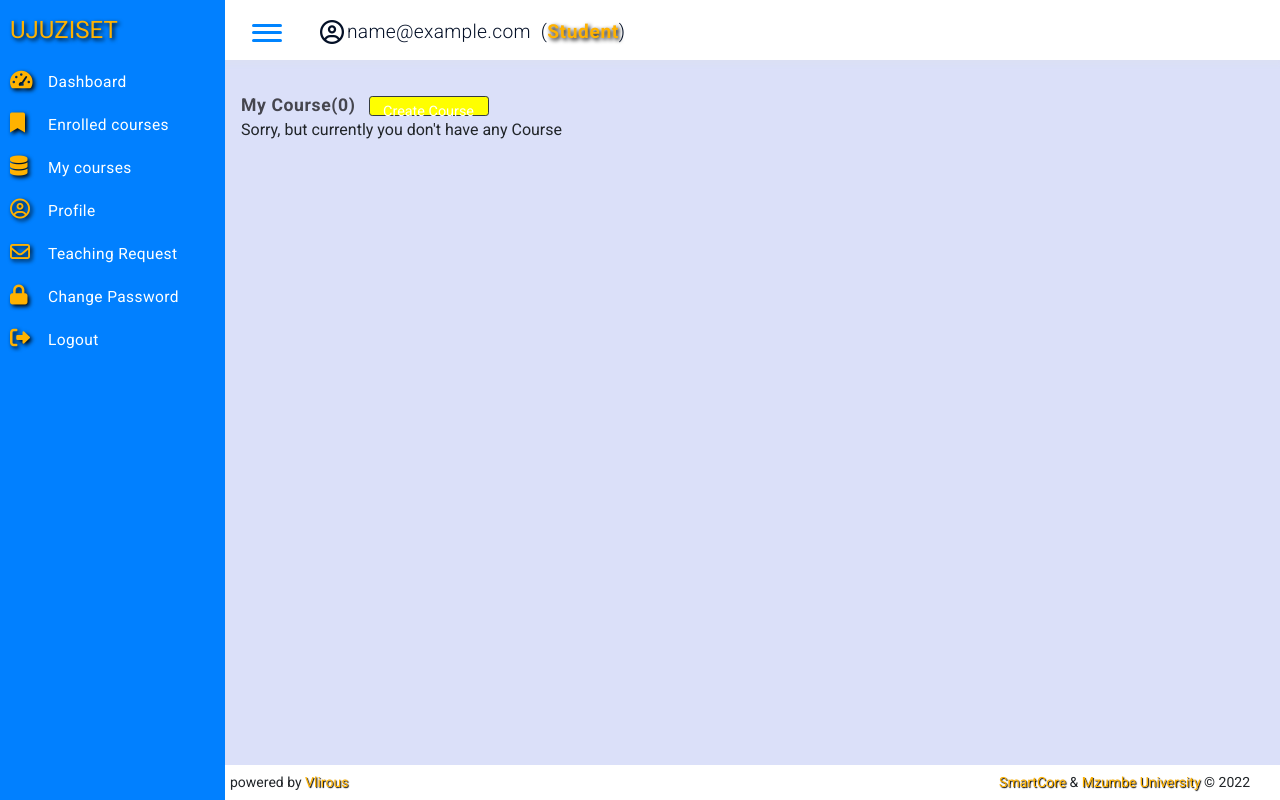
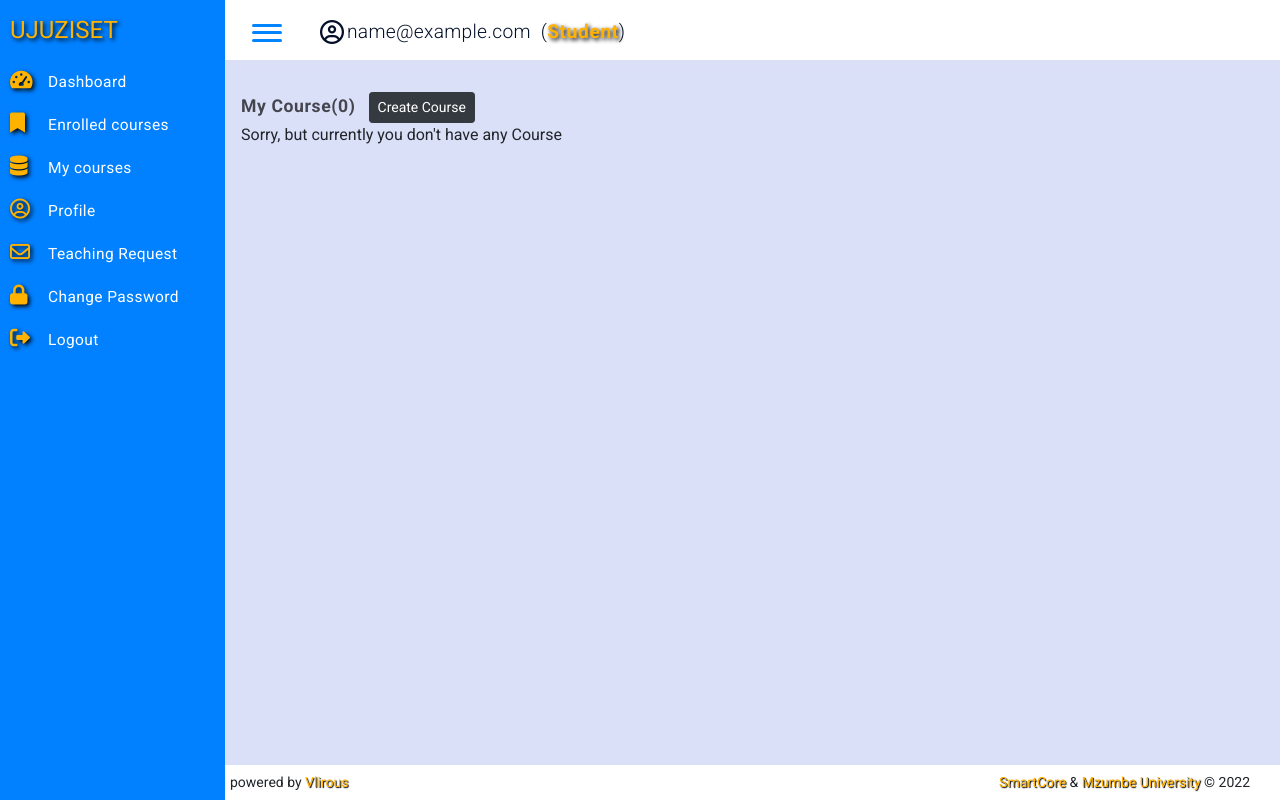
Before and after one commit to luggiestar/mzumbe-online-plateform, a Django app: page /my-courses/ in a window 1280 px wide. Run offline with Django 3.2, Linux system fonts and the light colour scheme; the visitor is signed in with stand-in values (Sample User, id 1); data that the repository does not hold is empty; some libraries are stand-ins or nearby versions.

Commit message:
hgsfhg6523465556h6ea3

```diff
--- a/static/UJUZI_CSS/main.css
+++ b/static/UJUZI_CSS/main.css
@@ -312,11 +312,7 @@ nav {
 }
 .u-create-btn
 {
-    margin-left:10px;
-    height:20px;
-    width:120px;
-    background:yellow;
-    font-size:0.9rem;
+    margin-left:15px;
 }
 .cards
 {
```
